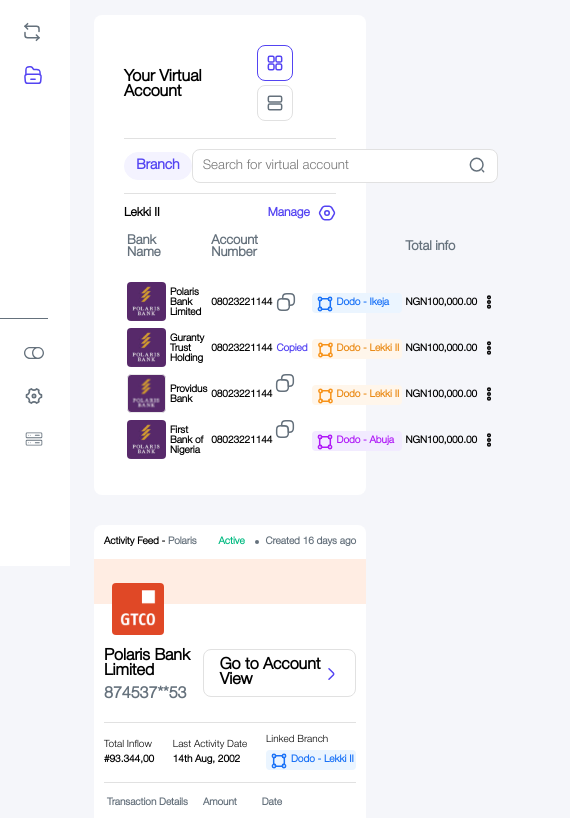
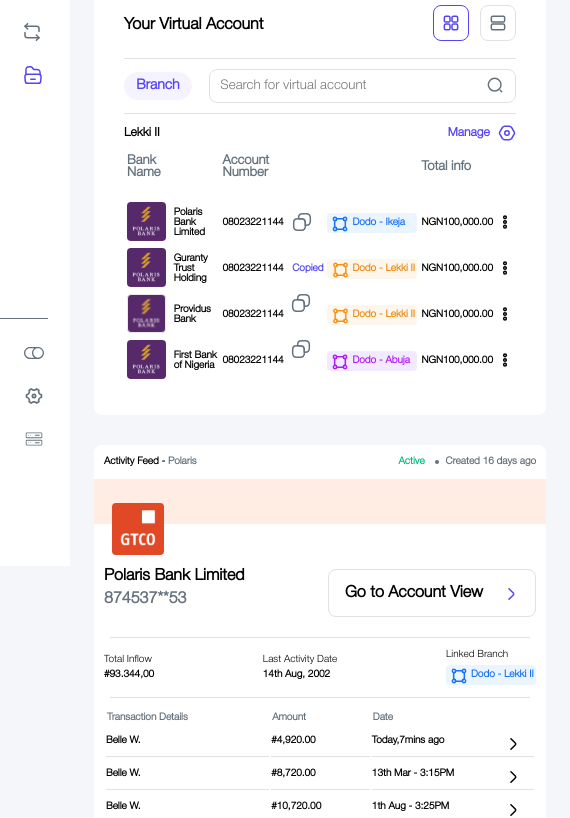
Before and after one commit to jacksonikpe/frontend-task, a React (Create React App) app: page /dashboard in a window 390 px wide. Shown: the part 353-1171 px from the top of the page, 570 px wide, since content can reach past the window. Built offline with nearby package versions, Linux system fonts and the light colour scheme.

Commit message:
changed width

```diff
--- a/src/components/dashboardBody/dashboardBody.style.scss
+++ b/src/components/dashboardBody/dashboardBody.style.scss
@@ -2,6 +2,7 @@
   margin-left: 20em;
   height: 100vh;
   padding: 2.4em;
+  width: 100%;
 }
 
 .leftRightSection {
@@ -40,11 +41,8 @@
   }
 }
 
-// @media screen and (max-width: 568px) {
-//   .leftSection {
-//     flex-grow: 0;
-//   }
-//   .rightSection {
-//     flex-basis: auto;
-//   }
-// }
+@media screen and (max-width: 549px) {
+  .bodyContainer {
+    width: 50em;
+  }
+}
```
